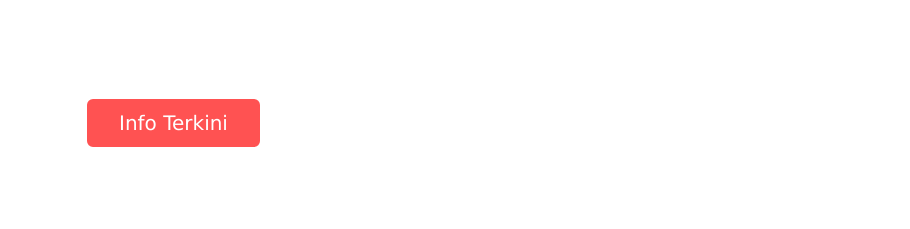
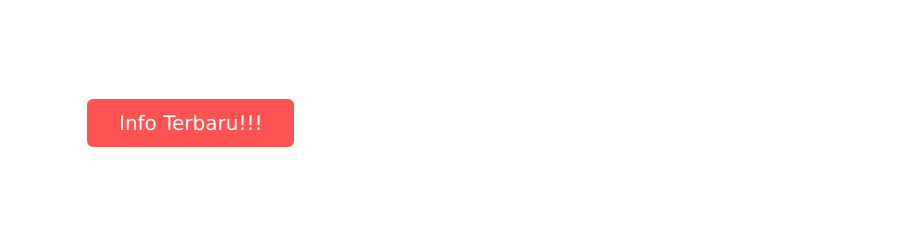
Before and after one commit to Kyotazel/kyotazel.github.io, a plain HTML site: page index.html in a window 1280 px wide. Shown: the part 289-518 px from the top of the page, 0-910 px from the left. Drawn offline with Linux system fonts and the light colour scheme.

Commit message:
Update index.html

```diff
--- a/index.html
+++ b/index.html
@@ -36,7 +36,7 @@
                 <div class="atas-kiri">
                     <h1>PMR Wira SMKN 1 Ngasem</h1>
                     <div class="btn-profil">
-                        <a class="btn info" href="#">Info Terkini</a>
+                        <a class="btn info" href="#">Info Terbaru!!!</a>
                     </div>
                 </div>
             </div>
```
